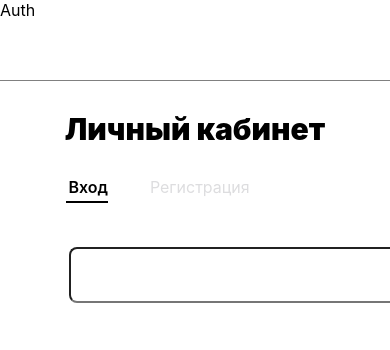
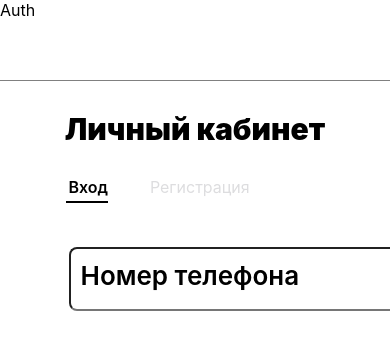
Before and after one commit to DiasKazhtai/LifeChanger, a React (Create React App) app: page /auth in a window 390 px wide. Shown: the top 350 px of the page. Built offline with nearby package versions, Linux system fonts and the light colour scheme.

Commit message:
finish phoneInput component without clear events

```diff
--- /dev/null
+++ b/src/components/PhoneInput/Input.module.scss
@@ -0,0 +1,34 @@
+.Input {
+    width: 350px;
+    height: 50px;
+    position: relative;
+
+    &__input {
+        width: 350px;
+        height: 50px;
+        border-radius: 8px;
+        outline: none;
+        font-size: 26px;
+        padding: 5px 10px;
+    }
+
+    &__label {
+        font-size: 26px;
+        font-weight: 600;
+        position: absolute;
+        left: 12px;
+        top: 13px;
+        width: 100%;
+        z-index: 3;
+        transition: 0.5s;
+        background-color: #fff;
+
+        &_active {
+            width: 237px;
+            transition: 0.5s;
+            transform: scale(0.7);
+            top: -14px;
+            left: -7px;
+        }
+    }
+}
--- /dev/null
+++ b/src/components/PhoneInput/index.tsx
@@ -0,0 +1,103 @@
+import { useEffect, useState } from 'react';
+import styles from './Input.module.scss';
+import cn from 'classnames';
+
+export default function PhoneInput() {
+
+    const [isActive, setActive] = useState(false);
+    const [numberLength, setLength] = useState(0);
+
+    const onPhoneKeyDown = (e: any) => {
+        let input = e.target;
+
+        if(e.keyCode === 8 && getInputNumberValue(input).length === 1) {
+            input.value = '';
+        }
+    };
+
+    const getInputNumberValue = (input: any) => input.value.replace(/\D/g, '');
+
+
+    const onPhoneInput = (e: any) => {
+        const input = e.target;
+        let inputNumbersValue = getInputNumberValue(input);
+        let formattedInputValue = '';
+        // let selectionStart = input.selectionStart;
+
+        if(!inputNumbersValue) return input.value = '';
+
+        // Сброс форматирования при редактировании в середнине строки, если значение не цифра
+        // Возможность редактирования в середине строки
+
+        // if(input.value.length !== selectionStart) {
+        //     if(e.nativeEvent.data && /\D/g.test(e.nativeEvent.data)) {
+        //         input.value = inputNumbersValue;
+        //     }
+        //     return;
+        // };
+
+        if(['7', '8', '9'].includes(inputNumbersValue[0])) {
+            // Russian number
+            if(inputNumbersValue[0] === '9') inputNumbersValue = '7' + inputNumbersValue;
+
+            let firstSymbols = (inputNumbersValue[0] === '8') ? '8' : '+7';
+            formattedInputValue = firstSymbols + ' ';
+
+            if(inputNumbersValue.length > 1) {
+                formattedInputValue += '(' + inputNumbersValue.substring(1, 4);
+            }
+
+            if(inputNumbersValue.length >= 5) {
+                formattedInputValue += ') ' + inputNumbersValue.substring(4, 7);
+            }
+
+            if(inputNumbersValue.length >= 8) {
+                formattedInputValue += '-' + inputNumbersValue.substring(7, 9);
+            }
+
+            if(inputNumbersValue.length >= 10) {
+                formattedInputValue += '-' + inputNumbersValue.substring(9, 11);
+            }
+        } else {
+            // Not russian numbers
+            formattedInputValue = '+' + inputNumbersValue.substring(0, 16);
+        };
+
+        input.value = formattedInputValue;
+        setLength(formattedInputValue.length);
+    };
+
+    useEffect(() => {
+       const closeLabeHander = document.addEventListener('click', (e: any) : void => {
+            if(numberLength !== 18) {
+                if(e.target.id !== 'phoneInput') {
+                    setActive(false);
+                }
+            } else {
+                setActive(true);
+            }
+        });
+
+        // return () => {
+        //     document.removeEventListener('click', closeLabeHander);
+        // };
+    });
+
+    return (
+        <div className={styles.Input}
+            onClick={() => setActive(true)}
+        >
+            <label
+                htmlFor="phoneInput"
+                className={cn(styles.Input__label, [{[styles.Input__label_active]: isActive, }])}>
+                    Номер телефона</label>
+            <input
+                id="phoneInput"
+                type="tel" maxLength={18}
+                className={styles.Input__input}
+                onKeyDown={(e) => onPhoneKeyDown(e)}
+                onInput={(e) => onPhoneInput(e)}
+            />
+        </div>
+    )
+};
--- a/src/components/TelephoneInput/Input.module.scss
+++ /dev/null
@@ -1,7 +0,0 @@
-.Input {
-    width: 350px;
-    height: 50px;
-    border-radius: 8px;
-    outline: none;
-    font-size: 26px;
-}
--- a/src/components/TelephoneInput/index.tsx
+++ /dev/null
@@ -1,64 +0,0 @@
-import styles from './Input.module.scss';
-
-export default function TelephoneInput() {
-
-    const onPhoneKeyDown = (e: any) => {
-        let input = e.target;
-        if(e.keyCode === 8 && getInputNumberValue(input).length === 1) {
-            input.value = '';
-        }
-    }
-
-    const getInputNumberValue = (input: any) => input.value.replace(/\D/g, '');
-
-
-    const onPhoneInput = (e: any) => {
-        const input = e.target;
-        let inputNumbersValue = getInputNumberValue(input);
-        let formattedInputValue = '';
-        let selectionStart = input.selectionStart;
-
-        if(!inputNumbersValue) return input.value = '';
-
-        if(input.value.length !== selectionStart) {
-            console.log('werwer');
-        };
-
-        if(['7', '8', '9'].includes(inputNumbersValue[0])) {
-            // Russian number
-            if(inputNumbersValue[0] === '9') inputNumbersValue = '7' + inputNumbersValue;
-
-            let firstSymbols = (inputNumbersValue[0] === '8') ? '8' : '+7';
-            formattedInputValue = firstSymbols + ' ';
-
-            if(inputNumbersValue.length > 1) {
-                formattedInputValue += '(' + inputNumbersValue.substring(1, 4);
-            }
-
-            if(inputNumbersValue.length >= 5) {
-                formattedInputValue += ') ' + inputNumbersValue.substring(4, 7);
-            }
-
-            if(inputNumbersValue.length >= 8) {
-                formattedInputValue += '-' + inputNumbersValue.substring(7, 9);
-            }
-
-            if(inputNumbersValue.length >= 10) {
-                formattedInputValue += '-' + inputNumbersValue.substring(9, 11);
-            }
-        } else {
-            // Not russian numbers
-            formattedInputValue = '+' + inputNumbersValue.substring(0, 16)
-        };
-
-        input.value = formattedInputValue;
-
-    };
-
-    return (
-        <input type="tel" maxLength={18}
-        className={styles.Input}
-        onKeyDown={(e) => onPhoneKeyDown(e)}
-        onInput={(e) => onPhoneInput(e)} />
-    )
-};
--- a/src/pages/Login/Login.module.scss
+++ b/src/pages/Login/Login.module.scss
@@ -11,6 +11,8 @@
         margin-bottom: 50px;
 
         &_item {
+            cursor: pointer;
+
             &:first-child {
                 color: #000;
                 margin-right: 42px;
--- a/src/pages/Login/index.tsx
+++ b/src/pages/Login/index.tsx
@@ -1,4 +1,4 @@
-import TelephoneInput from '../../components/TelephoneInput';
+import PhoneInput from '../../components/PhoneInput';
 import styles from './Login.module.scss';
 
 export default function Login() {
@@ -9,7 +9,7 @@ export default function Login() {
                     <div className={styles.Login__auth_item}>Вход</div>
                     <div className={styles.Login__auth_item}>Регистрация</div>
                 </div>
-                <TelephoneInput />
+                <PhoneInput />
             </div>
         </div>
     )
```
